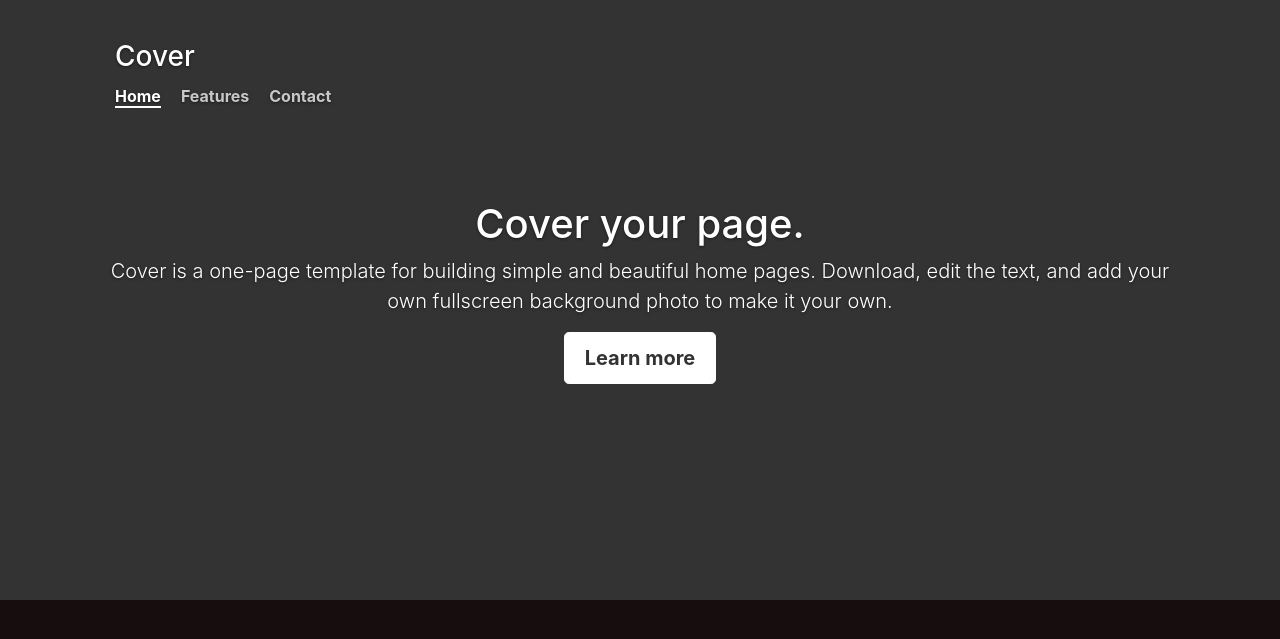
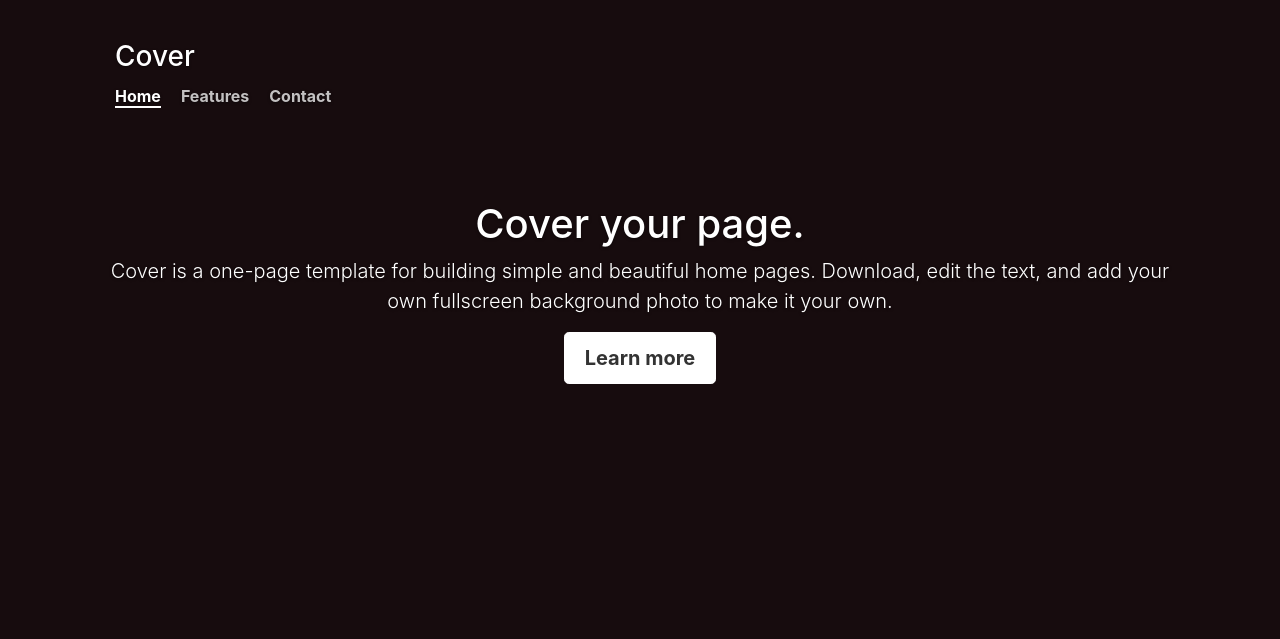
Before and after one commit to SphixTV/HandyAppV1, a PHP site: page / in a window 1280 px wide. Shown: the top 639 px of the page. Run offline with PHP 8.4, Linux system fonts and the light colour scheme.

Commit message:
Update style.css

```diff
--- a/style.css
+++ b/style.css
@@ -40,7 +40,7 @@ body {
   display: table;
   width: 100%;
   height: 600px;
-  background-color: #333;
+  background-color: #170c0e;
   /*height: 100%; */
   /*min-height: 100%;*/
 }
```
